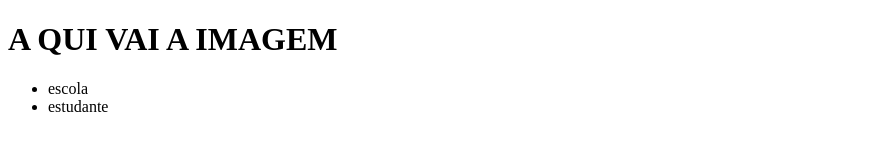
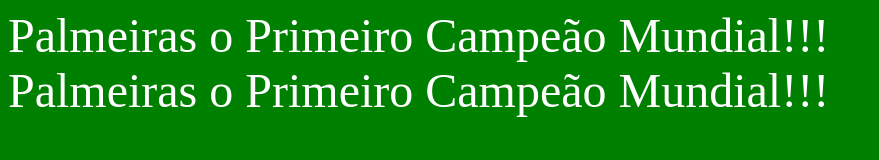
Before and after one commit to mfopina/1AldoDallago, a plain HTML site: page index.html in a window 1280 px wide. Shown: the whole page, without its empty margins (0-879 px from the left). Drawn offline with Linux system fonts and the light colour scheme.

Commit message:
Add files via upload

```diff
--- a/index.html
+++ b/index.html
@@ -1,21 +1,29 @@
 <!DOCTYPE html>
-<html lang="en">
+<html>
 <head>
-    <meta charset="UTF-8">
-    <meta http-equiv="X-UA-Compatible" content="IE=edge">
-    <meta name="viewport" content="width=device-width, initial-scale=1.0">
-    <title>Document</title>
-    <link rel="stylesheet" href="style.css">
+    <meta charset='utf-8'>
+    <meta http-equiv='X-UA-Compatible' content='IE=edge'>
+    <title>Mário Pina</title>
+    <meta name='viewport' content='width=device-width, initial-scale=1'>
+    <link rel='stylesheet' type='text/css' media='screen' href='main.css'>
+    <script src='main.js'></script>
 </head>
-<body>
-    <header>
-     <h1>A QUI VAI A IMAGEM</h1>
-    <ul>
-    <li>escola</li>
-      <li>estudante</li>
-    </ul>
+<body bgcolor="green">
 
-    </header>
+<font size="50" color="white" face="URW Chancery L" >
+
+    Palmeiras o Primeiro Campeão Mundial!!!
+</font>
+
+<br>
+
+<font size="40" color="white" face="URW Chancery L" >
+
+    Palmeiras o Primeiro Campeão Mundial!!!
+</font>
+
+
+
 
 </body>
 </html>
```
